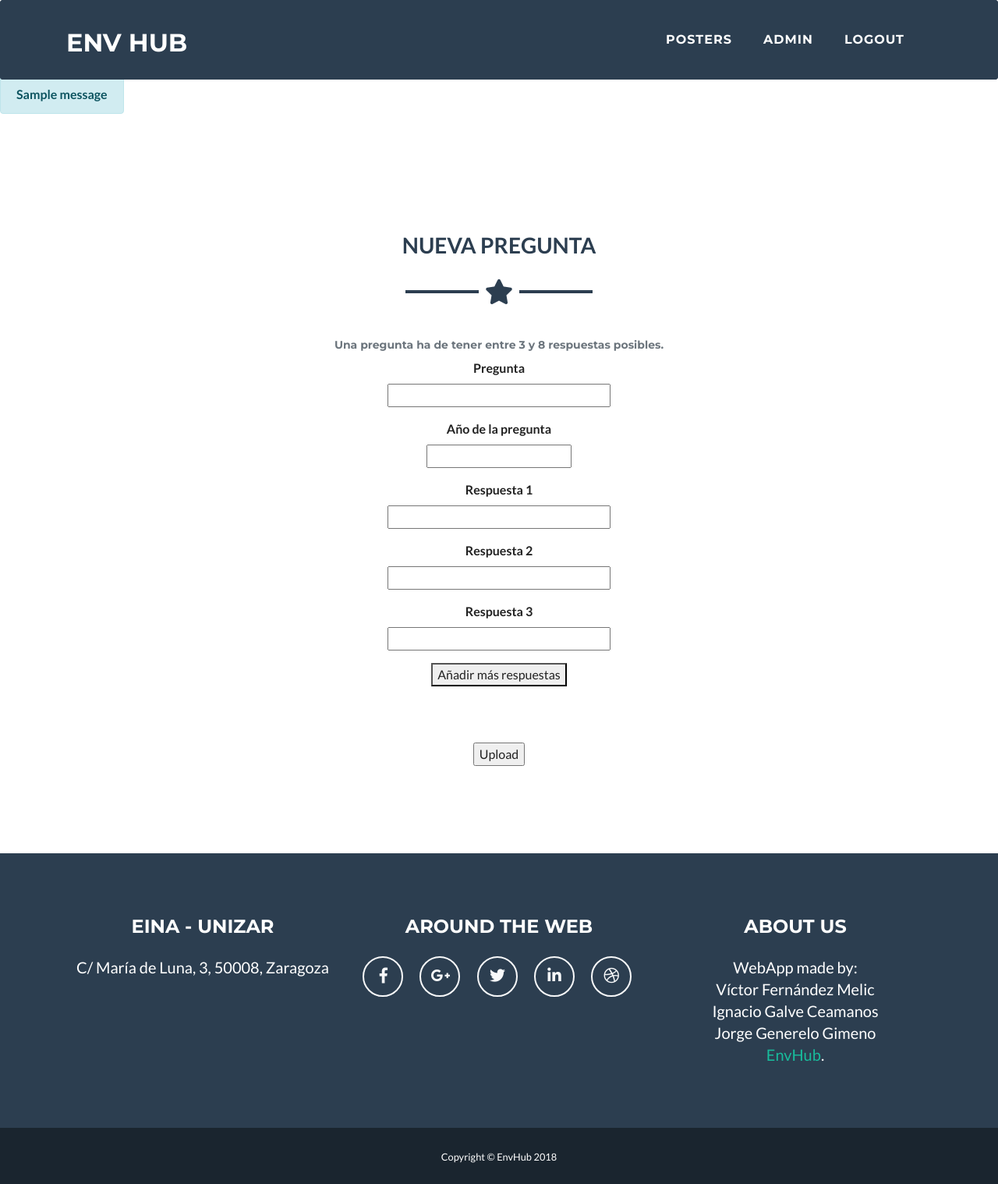
After one commit to IgnacioSan22/sis-inf-project, a Flask app: page /addQuestion in a window 1280 px wide. The commit adds this page. Shown: the whole page at 78% size. Run offline with Flask 2, Linux system fonts and the light colour scheme; a user stored in the database is signed in; tables that the repository leaves empty hold one stand-in row (values such as "Sample post"); one stand-in notice (Sample message) is shown; some libraries are stand-ins or nearby versions.

Commit message:
añadir preguntas viejas

```diff
--- a/app/forms.py
+++ b/app/forms.py
@@ -1,5 +1,5 @@
 from flask_wtf import FlaskForm
-from wtforms import StringField, PasswordField, BooleanField, SubmitField, HiddenField, TextAreaField
+from wtforms import StringField, PasswordField, BooleanField, SubmitField, HiddenField, TextAreaField, IntegerField
 from wtforms.validators import ValidationError, DataRequired, Email, EqualTo
 from app.models import User
 
@@ -44,6 +44,19 @@ class PosterForm(FlaskForm):
     respuesta4 = StringField('Respuesta 4', validators=[DataRequired()])
     submit = SubmitField('Upload')
 
+class QuestionForm(FlaskForm):
+    pregunta = StringField('Pregunta', validators=[DataRequired()])
+    year = IntegerField('Año de la pregunta', validators=[DataRequired()])
+    respuesta1 = StringField('Respuesta 1', validators=[DataRequired()])
+    respuesta2 = StringField('Respuesta 2', validators=[DataRequired()])
+    respuesta3 = StringField('Respuesta 3', validators=[DataRequired()])
+    respuesta4 = StringField('Respuesta 4')
+    respuesta5 = StringField('Respuesta 5')
+    respuesta6 = StringField('Respuesta 6')
+    respuesta7 = StringField('Respuesta 7')
+    respuesta8 = StringField('Respuesta 8')
+    submit = SubmitField('Upload')
+
 class ValidateUserForm(FlaskForm):
     user = HiddenField('')
     action = HiddenField('')
--- a/app/routes.py
+++ b/app/routes.py
@@ -1,7 +1,7 @@
 from flask import render_template, flash, redirect, url_for, request
 from app import app
-from app.forms import LoginForm, RegisterForm, ValidateUserForm, ValidatePosterForm, PosterForm, DeletePosterForm
-from app.models import User, Poster, UserLike, Poster, QuestionOption
+from app.forms import LoginForm, RegisterForm, ValidateUserForm, ValidatePosterForm, PosterForm, DeletePosterForm, QuestionForm
+from app.models import User, Poster, UserLike, Poster, QuestionOption, QuestionOption2, Pregunta
 from flask_login import current_user, login_user, logout_user, login_required
 
 @app.route('/')
@@ -88,6 +88,27 @@ def signup():
         return redirect(url_for('signup'))
     return render_template('signup.html', title='Sign Up', form=form)
 
+@app.route('/addQuestion', methods=['GET', 'POST'])
+@login_required
+def addQuestion():
+    if current_user.tipo_usuario!=1:
+        return redirect(url_for('index'))
+    form = QuestionForm()
+    if form.validate_on_submit():
+        pregunta = Pregunta(pregunta=form.pregunta.data, year=form.year.data)
+        pregunta.addPregunta()
+        QuestionOption2.newOption(pregunta.id,form.respuesta1.data)
+        QuestionOption2.newOption(pregunta.id,form.respuesta8.data)
+        QuestionOption2.newOption(pregunta.id,form.respuesta7.data)
+        QuestionOption2.newOption(pregunta.id,form.respuesta6.data)
+        QuestionOption2.newOption(pregunta.id,form.respuesta5.data)
+        QuestionOption2.newOption(pregunta.id,form.respuesta4.data)
+        QuestionOption2.newOption(pregunta.id,form.respuesta3.data)
+        QuestionOption2.newOption(pregunta.id,form.respuesta2.data)
+        flash('Pregunta añadida correctamente')
+        return redirect(url_for('adminProfile'))
+    return render_template('addQuestion.html', title='Nueva Pregunta', form=form)
+
 @app.route('/adminProfile')
 @login_required
 def adminProfile():
--- /dev/null
+++ b/app/templates/addQuestion.html
@@ -0,0 +1,104 @@
+{% extends "basecontent.html" %}
+{% block contentpage %}
+
+<!-- Messages  -->
+{% for msg in get_flashed_messages() %}
+<section id="msgs" style="padding-block-end: 0rem">
+    <div class="alert alert-info" role="alert" style="position:absolute; z-index:1;">
+    <strong> {{ msg }} </strong>
+    </div>
+</section>
+{% endfor %}
+
+<!-- Singup Section -->
+<header class="masthead bg text-white text-center">
+        <div class="container">
+          <h2 class="text-center text-uppercase text-secondary mb-0">Nueva Pregunta</h2>
+          <hr class="star-dark mb-5">
+          <h6 class="dropdown-header">Una pregunta ha de tener entre 3 y 8 respuestas posibles.</h6>
+        <div class="row">
+          <div class="col-lg-8 mx-auto">
+            <form action="" method="post" style="color:#222;">
+                {{ form.hidden_tag() }}
+                <p>
+                    {{ form.pregunta.label }}<br>
+                    {{ form.pregunta(size=32) }}<br>
+                    {% for error in form.pregunta.errors %}
+                    <span style="color: red;">[{{ error }}]</span>
+                    {% endfor %}
+                </p>
+                <p>
+                    {{ form.year.label }}<br>
+                    {{ form.year(size=32) }}<br>
+                    {% for error in form.year.errors %}
+                    <span style="color: red;">[{{ error }}]</span>
+                    {% endfor %}
+                </p>
+                <p>
+                    {{ form.respuesta1.label }}<br>
+                    {{ form.respuesta1(size=32) }}<br>
+                    {% for error in form.respuesta1.errors %}
+                    <span style="color: red;">[{{ error }}]</span>
+                    {% endfor %}
+                </p>
+                <p>
+                    {{ form.respuesta2.label }}<br>
+                    {{ form.respuesta2(size=32) }}<br>
+                    {% for error in form.respuesta2.errors %}
+                    <span style="color: red;">[{{ error }}]</span>
+                    {% endfor %}
+                </p>
+                <p>
+                    {{ form.respuesta3.label }}<br>
+                    {{ form.respuesta3(size=32) }}<br>
+                    {% for error in form.respuesta3.errors %}
+                    <span style="color: red;">[{{ error }}]</span>
+                    {% endfor %}
+                </p>
+                <button data-toggle="collapse" data-target="#demo">Añadir más respuestas</button>
+                <br><br>
+                  <div id="demo" class="collapse">
+                    <p>
+                        {{ form.respuesta4.label }}<br>
+                        {{ form.respuesta4(size=32) }}<br>
+                        {% for error in form.respuesta4.errors %}
+                        <span style="color: red;">[{{ error }}]</span>
+                        {% endfor %}
+                    </p>
+                    <p>
+                        {{ form.respuesta5.label }}<br>
+                        {{ form.respuesta5(size=32) }}<br>
+                        {% for error in form.respuesta5.errors %}
+                        <span style="color: red;">[{{ error }}]</span>
+                        {% endfor %}
+                    </p>
+                    <p>
+                        {{ form.respuesta6.label }}<br>
+                        {{ form.respuesta6(size=32) }}<br>
+                        {% for error in form.respuesta6.errors %}
+                        <span style="color: red;">[{{ error }}]</span>
+                        {% endfor %}
+                    </p>
+                    <p>
+                        {{ form.respuesta7.label }}<br>
+                        {{ form.respuesta7(size=32) }}<br>
+                        {% for error in form.respuesta7.errors %}
+                        <span style="color: red;">[{{ error }}]</span>
+                        {% endfor %}
+                    </p>
+                    <p>
+                        {{ form.respuesta8.label }}<br>
+                        {{ form.respuesta8(size=32) }}<br>
+                        {% for error in form.respuesta8.errors %}
+                        <span style="color: red;">[{{ error }}]</span>
+                        {% endfor %}
+                    </p>
+                  </div>
+                  <br><br>
+                <p>{{ form.submit() }}</p>
+            </form>
+          </div>
+        </div>
+      </div>
+</header>
+{% endblock %}
--- a/app/templates/adminProfile.html
+++ b/app/templates/adminProfile.html
@@ -36,6 +36,7 @@
                   </tr>
                 </tbody>
               </table>
+              <a class="btn btn-link" href="{{ url_for('addQuestion') }}">Añadir pregunta antigua.</a>
         </div>
         <!--
         <ul class="list-group ml-4">
```
Also changed, not shown: app/models.py (+54 -0 lines).
